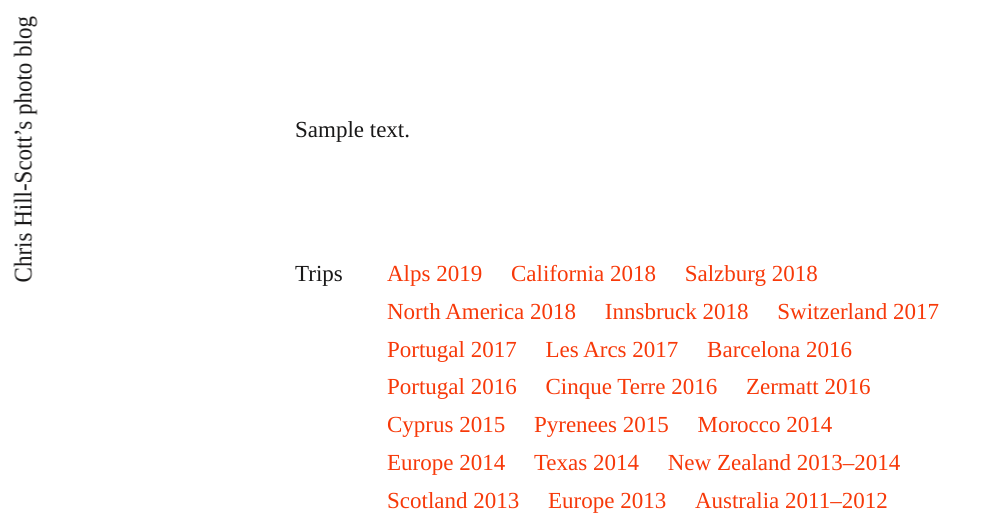
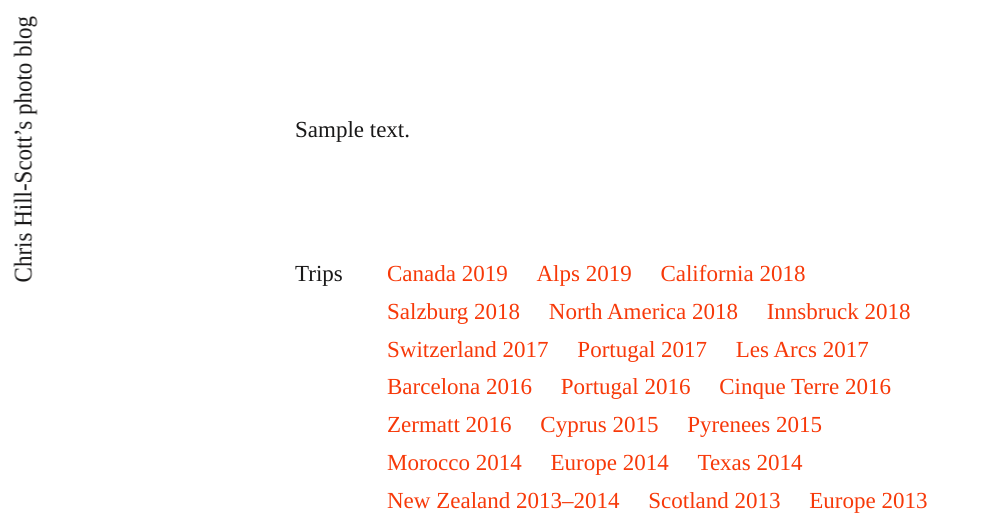
Before and after one commit to quis/quis.cc, a WordPress theme: template source/themes/quis/page.php in a window 1280 px wide. Shown: the top 526 px of the page, without its empty margins (0-988 px from the left). Run offline with PHP 8.4 and a stand-in for WordPress, Linux system fonts and the light colour scheme; the site name, menu and one post (Sample post) are stand-ins, and other content is empty; style sheets or scripts are compiled from the project's sources; some libraries are stand-ins or nearby versions.

Commit message:
Add Canada 2019 to trips

```diff
--- a/source/themes/quis/nav.php
+++ b/source/themes/quis/nav.php
@@ -3,6 +3,7 @@
     Trips
   </h3>
   <ul>
+    <li><a href="/trips/canada-2019/">Canada 2019</a></li>
     <li><a href="/trips/alps-2019/">Alps 2019</a></li>
     <li><a href="/trips/california-2018/">California 2018</a></li>
     <li><a href="/trips/salzburg-2018/">Salzburg 2018</a></li>
```
